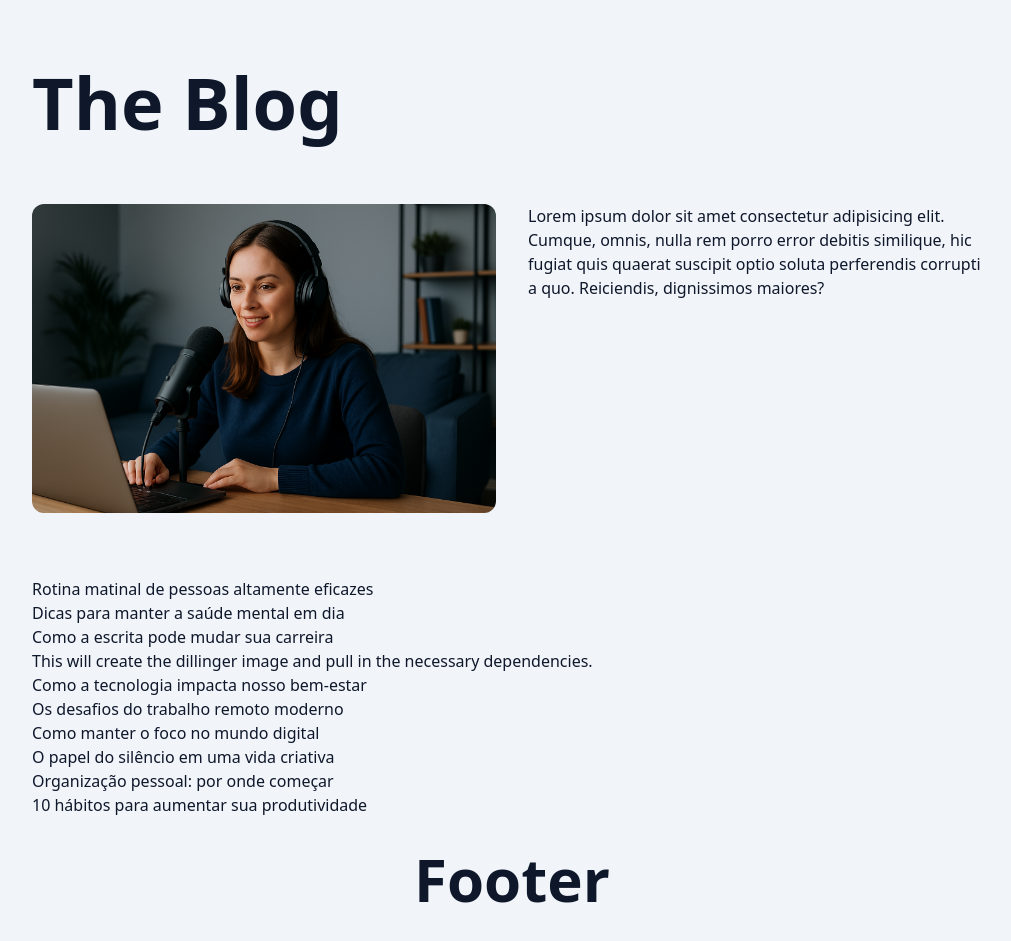
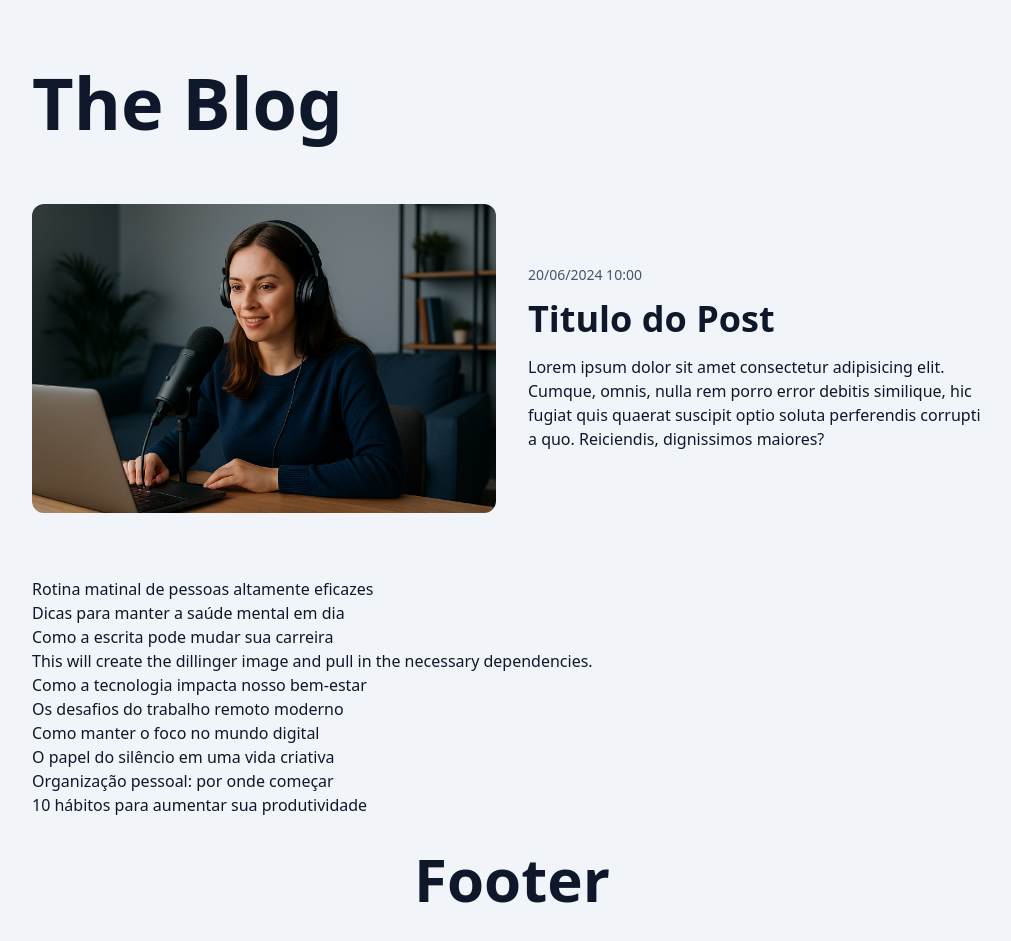
Before and after one commit to Wesley-Breno/blog-with-react, a Next.js app: page / in a window 1280 px wide. Shown: the whole page, without its empty margins (128-1139 px from the left). Built offline with nearby package versions, Linux system fonts and the light colour scheme.

Commit message:
class 118

```diff
--- a/app/page.tsx
+++ b/app/page.tsx
@@ -19,14 +19,23 @@ export default async function HomePage() {
               alt="Titulo do post"
               width={1200}
               height={720}
-              className="group-hover:scale-105 transition"
+              className="w-full h-full object-cover object-center group-hover:scale-105 transition"
+              priority
             />
           </Link>
-          <div>
-            Lorem ipsum dolor sit amet consectetur adipisicing elit. Cumque,
-            omnis, nulla rem porro error debitis similique, hic fugiat quis
-            quaerat suscipit optio soluta perferendis corrupti a quo.
-            Reiciendis, dignissimos maiores?
+          <div className="flex flex-col gap-4 sm:justify-center">
+            <time dateTime="2024-06-12" className="text-slate-600 block text-sm/tight">20/06/2024 10:00</time>
+
+            <h1 className="text-2xl/tight font-extrabold sm:text-4xl">
+              <Link href="#">Titulo do Post</Link>
+            </h1>
+
+            <p>
+              Lorem ipsum dolor sit amet consectetur adipisicing elit. Cumque,
+              omnis, nulla rem porro error debitis similique, hic fugiat quis
+              quaerat suscipit optio soluta perferendis corrupti a quo.
+              Reiciendis, dignissimos maiores?
+            </p>
           </div>
         </section>
 
```
